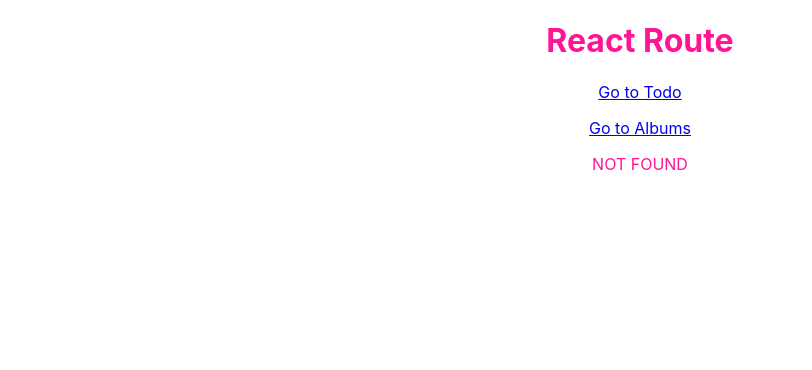
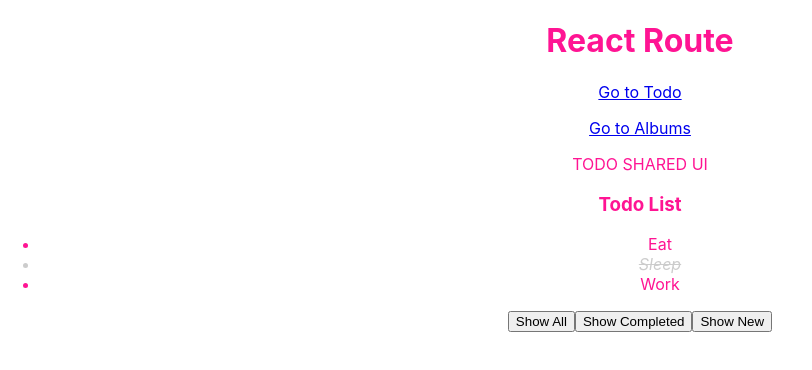
Before and after one commit to thanhtungcis60/learn-reactjs, a React (Create React App) app: page /todos in a window 1280 px wide. Before the commit this address had no page. Shown: the top 370 px of the page, without its empty margins (0-812 px from the left). Built offline with nearby package versions, Linux system fonts and the light colour scheme.

Commit message:
S9-P56. Sync filters to URL params

```diff
--- a/src/App.js
+++ b/src/App.js
@@ -38,7 +38,7 @@ function App() {
           )}
         />
         <Route path="/" component={TodoFeature} exact />
-        <Route path="/todos-list" component={TodoFeature} />
+        <Route path="/todos" component={TodoFeature} />
         <Route path="/albums" component={AlbumFeature} />
         <Route component={NotFound} />
       </Switch>
--- a/src/features/Todo/pages/ListPage/index.jsx
+++ b/src/features/Todo/pages/ListPage/index.jsx
@@ -1,5 +1,7 @@
-import { useState } from 'react';
+import { use, useState } from 'react';
 import TodoList from '../../components/TodoList';
+import { useLocation } from 'react-router-dom/cjs/react-router-dom.min';
+import queryString from 'query-string';
 
 ListPage.propTypes = {
 
@@ -24,8 +26,15 @@ function ListPage(props) {
         },
     ];
 
+    const location = useLocation();
     const [todoList, setTodoList] = useState(initTodoList);
-    const [filteredStatus, setFilteredStatus] = useState('all');
+    const [filteredStatus, setFilteredStatus] = useState(() => {
+        //Truy cập đường dẫn http://localhost:3000/todos?status=completed để test
+        //http://localhost:3000/todos
+        const params = queryString.parse(location.search);
+        console.log('params: ', params);
+        return params.status || 'all';
+    });
 
     const handleTodoClick = (todo, idx) => {
         //clone current array to the new one
```
